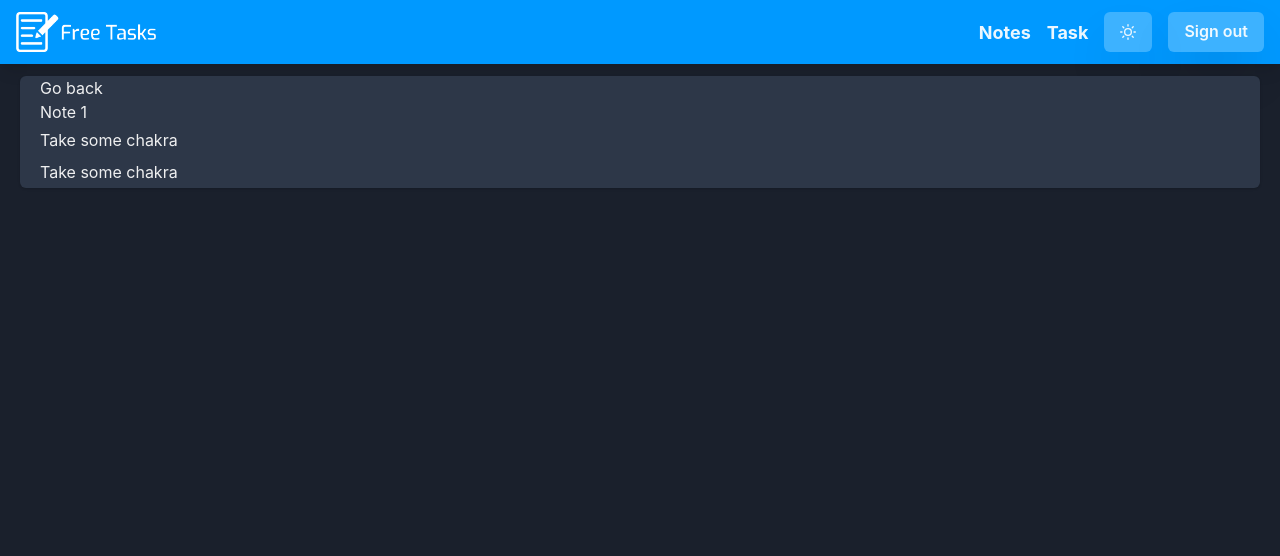
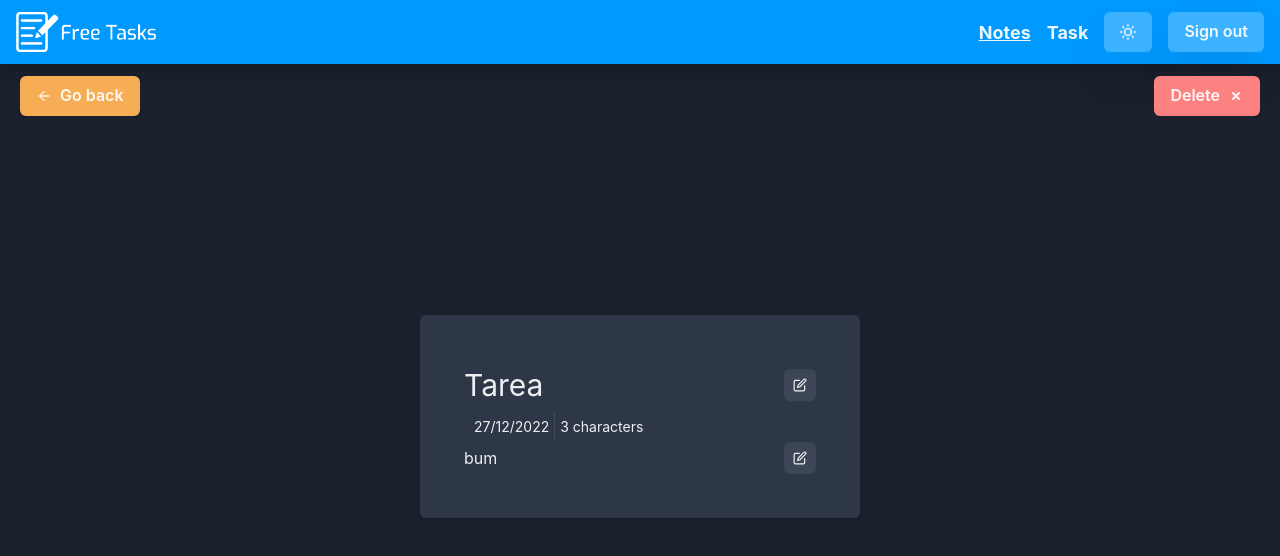
Before and after one commit to Haessler16/Free-Task, a Next.js app: page /notes/1 in a window 1280 px wide. Shown: the top 556 px of the page. Built offline with nearby package versions, Linux system fonts and the light colour scheme; no server answers; sample sign-in values are in the browser's storage.

Commit message:
add: router active, form for create notes ui, final desing to note list, create basic detail page, handle no notes display

```diff
--- a/components/Header/index.tsx
+++ b/components/Header/index.tsx
@@ -1,5 +1,7 @@
 import NextLink from 'next/link'
 import Image from 'next/image'
+import { useRouter } from 'next/router'
+
 import { useRef } from 'react'
 
 import {
@@ -9,17 +11,15 @@ import {
   useColorMode,
   Drawer,
   DrawerBody,
-  DrawerFooter,
   DrawerHeader,
   DrawerOverlay,
   DrawerContent,
   DrawerCloseButton,
   Flex,
-  useDisclosure,
 } from '@chakra-ui/react'
+import { useMediaQuery, useDisclosure } from '@chakra-ui/react'
 import { MoonIcon, SunIcon, HamburgerIcon } from '@chakra-ui/icons'
 
-import { useMediaQuery } from '@chakra-ui/react'
 import { signOut } from 'next-auth/react'
 
 import logoNoBg from '/public/logoNoBackground.png'
@@ -32,6 +32,7 @@ export const Header = () => {
   })
   const { isOpen, onOpen, onClose } = useDisclosure()
   const btnRef = useRef(null)
+  const router = useRouter()
 
   return (
     <chakra.header
@@ -40,18 +41,40 @@ export const Header = () => {
       alignItems='center'
       bg='#09f'
       boxShadow='lg'
+      minH='40px'
       py={3}
       px={4}
       mb={3}>
-      <Image src={logoNoBg} alt='Free Task Icon' width={140} height={140} />
+      <Image
+        src={logoNoBg}
+        alt='Free Task Icon'
+        width={140}
+        height={40}
+        priority
+        // style={{ width: '140px', height: '140px' }}
+      />
 
       {!isLessThan800 && (
         <Flex gap='4' alignItems='center'>
-          <Link as={NextLink} href='/notes' fontSize='lg' fontWeight='bold'>
+          <Link
+            as={NextLink}
+            href='/notes'
+            fontSize='lg'
+            fontWeight='bold'
+            textDecoration={
+              router.pathname.includes('notes') ? 'underline' : 'none'
+            }>
             Notes
           </Link>
 
-          <Link as={NextLink} href='/task' fontSize='lg' fontWeight='bold'>
+          <Link
+            as={NextLink}
+            href='/task'
+            fontSize='lg'
+            fontWeight='bold'
+            textDecoration={
+              router.pathname.includes('task') ? 'underline' : 'none'
+            }>
             Task
           </Link>
 
--- a/pages/_document.js
+++ b/pages/_document.js
@@ -4,7 +4,7 @@ import theme from '../styles/theme'
 
 export default function Document() {
   return (
-    <Html>
+    <Html lang='en'>
       <Head />
       <body>
         {/* 👇 Here's the script */}
--- a/pages/notes/[id].tsx
+++ b/pages/notes/[id].tsx
@@ -1,16 +1,40 @@
+import {
+  ArrowBackIcon,
+  CheckIcon,
+  CloseIcon,
+  EditIcon,
+  SmallCloseIcon,
+} from '@chakra-ui/icons'
 import {
   Card,
+  Center,
   Editable,
   EditableInput,
   EditablePreview,
   EditableTextarea,
-  Link,
+  AlertDialog,
+  AlertDialogBody,
+  AlertDialogContent,
+  AlertDialogFooter,
+  AlertDialogHeader,
+  AlertDialogOverlay,
+  Button,
+  CardBody,
+  useDisclosure,
+  Flex,
+  useEditableControls,
+  ButtonGroup,
+  IconButton,
+  Text,
+  Divider,
 } from '@chakra-ui/react'
 import { MainLayout } from 'layouts/main'
 import { getSession, GetSessionParams } from 'next-auth/react'
 import Head from 'next/head'
 import NextLink from 'next/link'
 import { useRouter } from 'next/router'
+import { useRef } from 'react'
+import { iNotes } from 'utils/interefaces/notes'
 
 export async function getServerSideProps(
   context: GetSessionParams | undefined,
@@ -33,9 +57,59 @@ export async function getServerSideProps(
   }
 }
 
+const data: iNotes = {
+  id: 1,
+  title: 'Tarea',
+  description: 'bum',
+  characters: 3,
+  createdAt: Date.now(),
+  userId: 1,
+  folderId: 2,
+}
+
 const Note = () => {
   const router = useRouter()
+  const { isOpen, onOpen, onClose } = useDisclosure()
+  const cancelRef = useRef(null)
+
+  const handleDelete = () => {
+    onClose()
+  }
+
   const { id } = router.query
+
+  function EditableControls() {
+    const {
+      isEditing,
+      getSubmitButtonProps,
+      getCancelButtonProps,
+      getEditButtonProps,
+    } = useEditableControls()
+
+    return isEditing ? (
+      <ButtonGroup justifyContent='center' size='sm'>
+        <IconButton
+          icon={<CheckIcon />}
+          aria-label='check'
+          {...getSubmitButtonProps()}
+        />
+        <IconButton
+          icon={<CloseIcon />}
+          aria-label='close'
+          {...getCancelButtonProps()}
+        />
+      </ButtonGroup>
+    ) : (
+      <Flex justifyContent='center'>
+        <IconButton
+          aria-label='edit'
+          size='sm'
+          icon={<EditIcon />}
+          {...getEditButtonProps()}
+        />
+      </Flex>
+    )
+  }
 
   return (
     <MainLayout>
@@ -46,20 +120,93 @@ const Note = () => {
       </Head>
 
       <main style={{ padding: '0px 1.25rem' }}>
-        <Card px={5}>
-          <Link as={NextLink} href='/notes'>
+        <Flex justifyContent='space-between' alignItems='center'>
+          <Button
+            title='go back'
+            as={NextLink}
+            href='/notes'
+            bg='orange.300'
+            _hover={{ background: 'orange.500' }}
+            leftIcon={<ArrowBackIcon />}>
             Go back
-          </Link>
-          Note {id}
-          <Editable defaultValue='Take some chakra'>
+          </Button>
+
+          <Button
+            title='delete'
+            bg='red.300'
+            _hover={{ background: 'red.500' }}
+            rightIcon={<SmallCloseIcon />}
+            onClick={onOpen}>
+            Delete
+          </Button>
+        </Flex>
+
+        <AlertDialog
+          isOpen={isOpen}
+          leastDestructiveRef={cancelRef}
+          onClose={onClose}>
+          <AlertDialogOverlay>
+            <AlertDialogContent>
+              <AlertDialogHeader fontSize='lg' fontWeight='bold'>
+                Delete Note
+              </AlertDialogHeader>
+
+              <AlertDialogBody>
+                Are you sure? You can&apos;t undo this action afterwards.
+              </AlertDialogBody>
+
+              <AlertDialogFooter>
+                <Button ref={cancelRef} onClick={onClose}>
+                  Cancel
+                </Button>
+                <Button colorScheme='red' onClick={handleDelete} ml={3}>
+                  Delete
+                </Button>
+              </AlertDialogFooter>
+            </AlertDialogContent>
+          </AlertDialogOverlay>
+        </AlertDialog>
+
+        <Center h='calc(100vh - 200px)'>
+          <Card p='6' w='clamp(270px,50%,440px)'>
+            {/* <CardHeader>
+              <Heading textAlign='center'>Create a new note</Heading>
+            </CardHeader> */}
+
+            <CardBody>
+              <Editable
+                defaultValue={data.title}
+                fontSize='3xl'
+                display='flex'
+                justifyContent='space-between'
+                alignItems='center'
+                gap='14px'>
                 <EditablePreview />
                 <EditableInput />
+                <EditableControls />
               </Editable>
-          <Editable defaultValue='Take some chakra'>
+
+              <Flex h='30px' gap='5px' align='center' ml='10px'>
+                <Text fontSize='sm'>
+                  {new Intl.DateTimeFormat('es-VE').format(data.createdAt)}
+                </Text>
+                <Divider orientation='vertical' />
+                <Text fontSize='sm'>{data.characters} characters</Text>
+              </Flex>
+
+              <Editable
+                defaultValue={data.description}
+                display='flex'
+                justifyContent='space-between'
+                alignItems='center'
+                gap='14px'>
                 <EditablePreview />
                 <EditableTextarea />
+                <EditableControls />
               </Editable>
+            </CardBody>
           </Card>
+        </Center>
       </main>
     </MainLayout>
   )
--- a/utils/interefaces/notes.ts
+++ b/utils/interefaces/notes.ts
@@ -4,7 +4,7 @@ import { iUser } from './user'
 export interface iNotes {
   id: number
   title: string
-  description: string
+  description?: string
   characters: number
   createdAt: number
   userId: number
```
Also changed, not shown: components/Notes/Form/index.tsx (+62 -14 lines), components/Notes/List/index.tsx (+62 -7 lines), pages/notes/index.tsx (+18 -3 lines), pages/signup.tsx (+8 -6 lines). Lines whose indentation alone changed are shown as unchanged.
